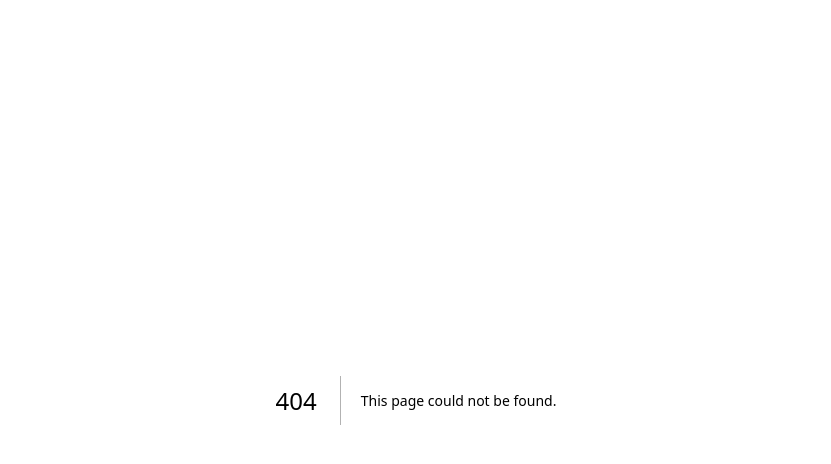
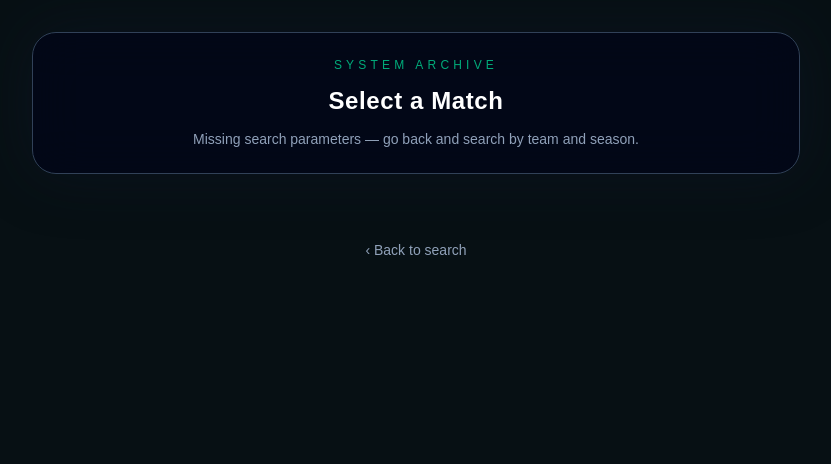
Before and after one commit to Toby-DV/football-lookup, a Next.js app in the folder frontend/: page /search in a window 1280 px wide. Before the commit this address had no page. Shown: the top 464 px of the page, without its empty margins (224-1055 px from the left). Built offline with nearby package versions, Linux system fonts and the light colour scheme.

Commit message:
Disambiguation page added. Backend fixes.

```diff
--- /dev/null
+++ b/frontend/src/app/search/page.tsx
@@ -0,0 +1,111 @@
+"use client";
+
+import { Suspense, useEffect, useState } from "react";
+import { useRouter, useSearchParams } from "next/navigation";
+import axios from "axios";
+import api from "../api";
+
+// Matches the shape returned by api_client.extract_match_info_summary.
+type FixtureSummary = {
+  id: number;
+  venue_name: string | null;
+  league: string | null;
+};
+
+export default function Search() {
+  return (
+    <Suspense fallback={null}>
+      <SearchContent />
+    </Suspense>
+  );
+}
+
+function SearchContent() {
+  const router = useRouter();
+  const searchParams = useSearchParams();
+  const team1 = searchParams.get("team_1");
+  const team2 = searchParams.get("team_2");
+  const season = searchParams.get("season");
+
+  const [matches, setMatches] = useState<FixtureSummary[] | null>(null);
+  const [loading, setLoading] = useState(false);
+  const [error, setError] = useState<string | null>(null);
+
+  const searchMatches = async (t1: string, t2: string, matchSeason: string) => {
+    setLoading(true);
+    setError(null);
+    setMatches(null);
+    try {
+      const response = await api.get("/matches/search", {
+        params: { team_1: t1, team_2: t2, season: matchSeason },
+      });
+      setMatches(response.data);
+    } catch (err) {
+      if (axios.isAxiosError(err) && err.response?.status === 404) {
+        setError(err.response.data?.detail ?? "No matches found for that search.");
+      } else {
+        setError("Something went wrong searching for this match.");
+      }
+      console.error("Error searching for match", err);
+    } finally {
+      setLoading(false);
+    }
+  };
+
+  useEffect(() => {
+    if (team1 && team2 && season) {
+      void searchMatches(team1, team2, season);
+    }
+  }, [team1, team2, season]);
+
+  return (
+    <div className="min-h-screen bg-[#071014] px-4 py-8 text-slate-100 sm:px-6 lg:px-8">
+      <div className="mx-auto max-w-3xl">
+        <header className="mb-8 rounded-3xl border border-slate-700 bg-slate-950/80 p-6 text-center shadow-[0_0_60px_rgba(15,23,42,0.45)] backdrop-blur-xl">
+          <p className="text-xs uppercase tracking-[0.35em] text-emerald-400/80">SYSTEM ARCHIVE</p>
+          <h1 className="mt-3 text-2xl font-semibold tracking-wide text-white">Select a Match</h1>
+          <p className="mx-auto mt-3 max-w-md text-sm text-slate-400">
+            {team1 && team2
+              ? `Matches between ${team1} and ${team2}${season ? ` (${season})` : ""}.`
+              : "Missing search parameters — go back and search by team and season."}
+          </p>
+        </header>
+
+        {loading && <p className="animate-pulse text-center text-sm text-slate-400">Searching…</p>}
+        {error && <p className="text-center text-sm text-slate-400">{error}</p>}
+        {!loading && !error && matches && matches.length === 0 && (
+          <p className="text-center text-sm text-slate-400">No matches found for these teams.</p>
+        )}
+
+        <div className="flex flex-col gap-4">
+          {matches?.map((match) => (
+            <button
+              key={match.id}
+              type="button"
+              onClick={() => router.push(`/stats?match_id=${match.id}`)}
+              className="flex items-center justify-between gap-4 rounded-3xl border border-slate-700 bg-slate-950/90 p-5 text-left shadow-xl shadow-slate-950/20 transition hover:border-emerald-400"
+            >
+              <div className="text-sm font-medium text-white">
+                {team1} vs {team2}
+              </div>
+              <div className="shrink-0 text-right text-xs text-slate-400">
+                <p>{match.league ?? "Unknown league"}</p>
+                <p className="mt-1">{match.venue_name ?? "Unknown venue"}</p>
+              </div>
+            </button>
+          ))}
+        </div>
+
+        <div className="mt-8 text-center">
+          <button
+            type="button"
+            onClick={() => router.push("/")}
+            className="text-sm text-slate-400 underline-offset-4 hover:text-emerald-300 hover:underline"
+          >
+            ‹ Back to search
+          </button>
+        </div>
+      </div>
+    </div>
+  );
+}
```
Also changed, not shown: 2 other files (tests, documents, lock files or other folders).
